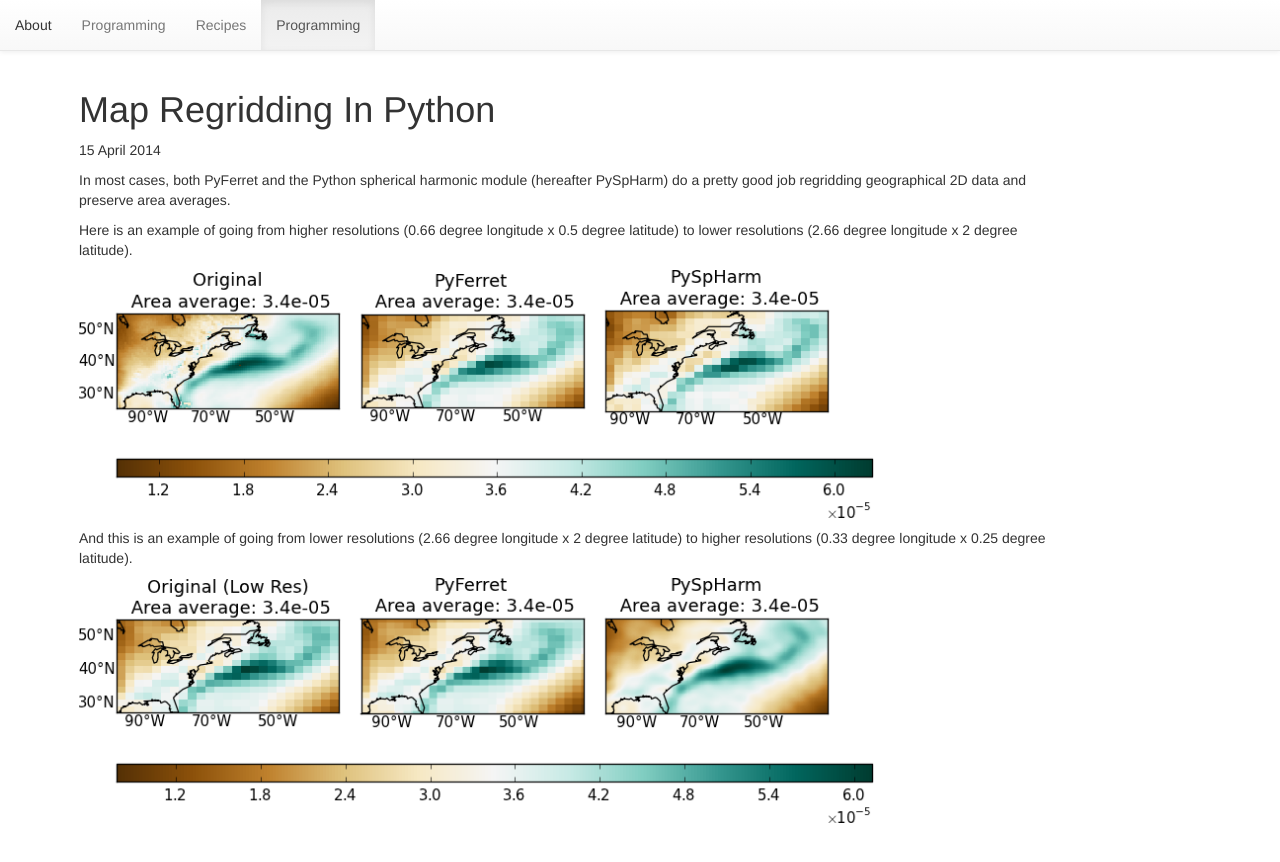
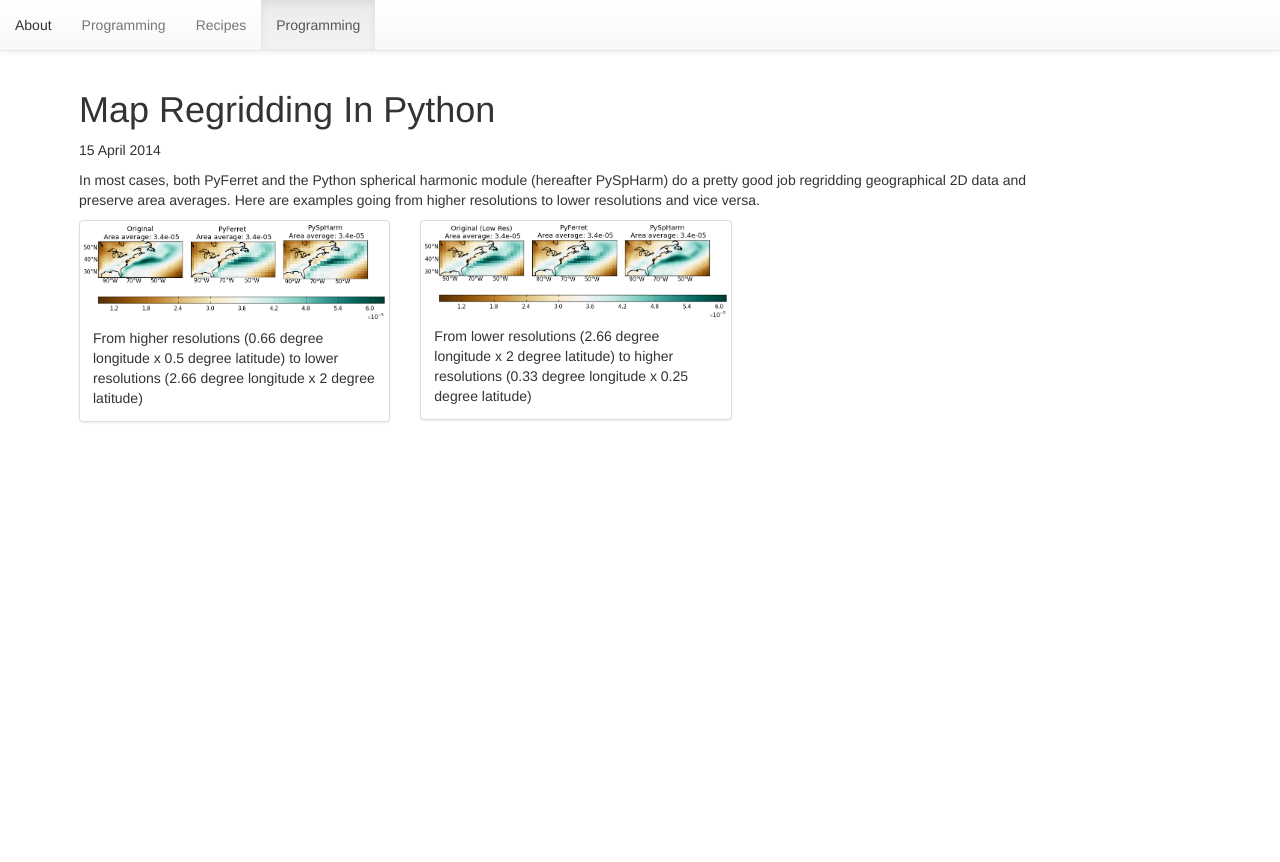
Before and after one commit to kitchoi/kitchoi.github.io, a Jekyll site: the page built from _posts/2014-04-15-Map-Regridding-in-Python.md, in a window 1280 px wide. Shown: the top 862 px of the page. Built offline with Jekyll 4.4.1, drawn with Linux system fonts in a browser that asks for light colours; Markdown is read by kramdown in place of the engine named in the settings.

Commit message:
Used thumbnail from bootstrap and use the bookish word Gibbs fringes

```diff
--- a/_posts/2014-04-15-Map-Regridding-in-Python.md
+++ b/_posts/2014-04-15-Map-Regridding-in-Python.md
@@ -3,12 +3,23 @@ layout: post
 category: programming
 ---
 
-<!--start-excerpt-->In most cases, both PyFerret and the Python spherical harmonic module (hereafter PySpHarm) do a pretty good job regridding geographical 2D data and preserve area averages.
+<!--start-excerpt-->In most cases, both PyFerret and the Python spherical harmonic module (hereafter PySpHarm) do a pretty good job regridding geographical 2D data and preserve area averages.  Here are examples going from higher resolutions to lower resolutions and vice versa. <!--end-excerpt-->
 
-Here is an example of going from higher resolutions (0.66 degree longitude x 0.5 degree latitude) to lower resolutions (2.66 degree longitude x 2 degree latitude). <!--end-excerpt-->
-
-<a href="/assets/images/regridding_py_lower_crop.png"><img src="/assets/images/regridding_py_lower_crop.png" width="80%"></a>
-
-And this is an example of going from  lower resolutions (2.66 degree longitude x 2 degree latitude) to higher resolutions (0.33 degree longitude x 0.25 degree latitude).
-
-<a href="/assets/images/regridding_py_higher_crop.png"><img src="/assets/images/regridding_py_higher_crop.png" width="80%"></a>
+<div class="row">
+  <div class="col-sm-6 col-md-4">
+    <div class="thumbnail">
+      <img data-src="holder.js/300x200" src="/assets/images/regridding_py_lower_crop.png">
+      <div class="caption">
+        From higher resolutions (0.66 degree longitude x 0.5 degree latitude) to lower resolutions (2.66 degree longitude x 2 degree latitude)
+      </div>
+    </div>
+  </div>
+  <div class="col-sm-6 col-md-4">
+    <div class="thumbnail">
+      <img data-src="holder.js/300x200" src="/assets/images/regridding_py_higher_crop.png">
+      <div class="caption">
+        From lower resolutions (2.66 degree longitude x 2 degree latitude) to higher resolutions (0.33 degree longitude x 0.25 degree latitude)
+      </div>
+    </div>
+  </div>
+</div>
```
Also changed, not shown: _posts/2014-04-13-Installing-and-Building-PyFerret.md (+2 -2 lines).
